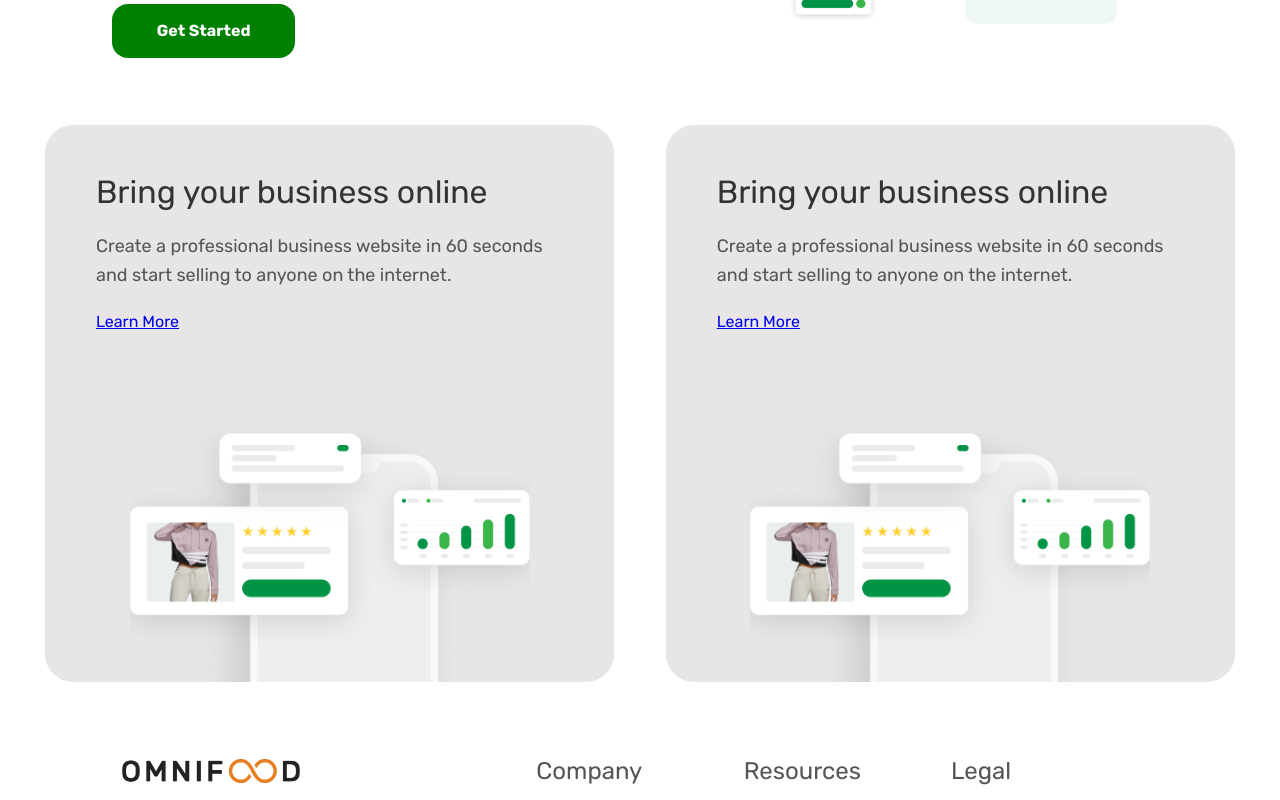
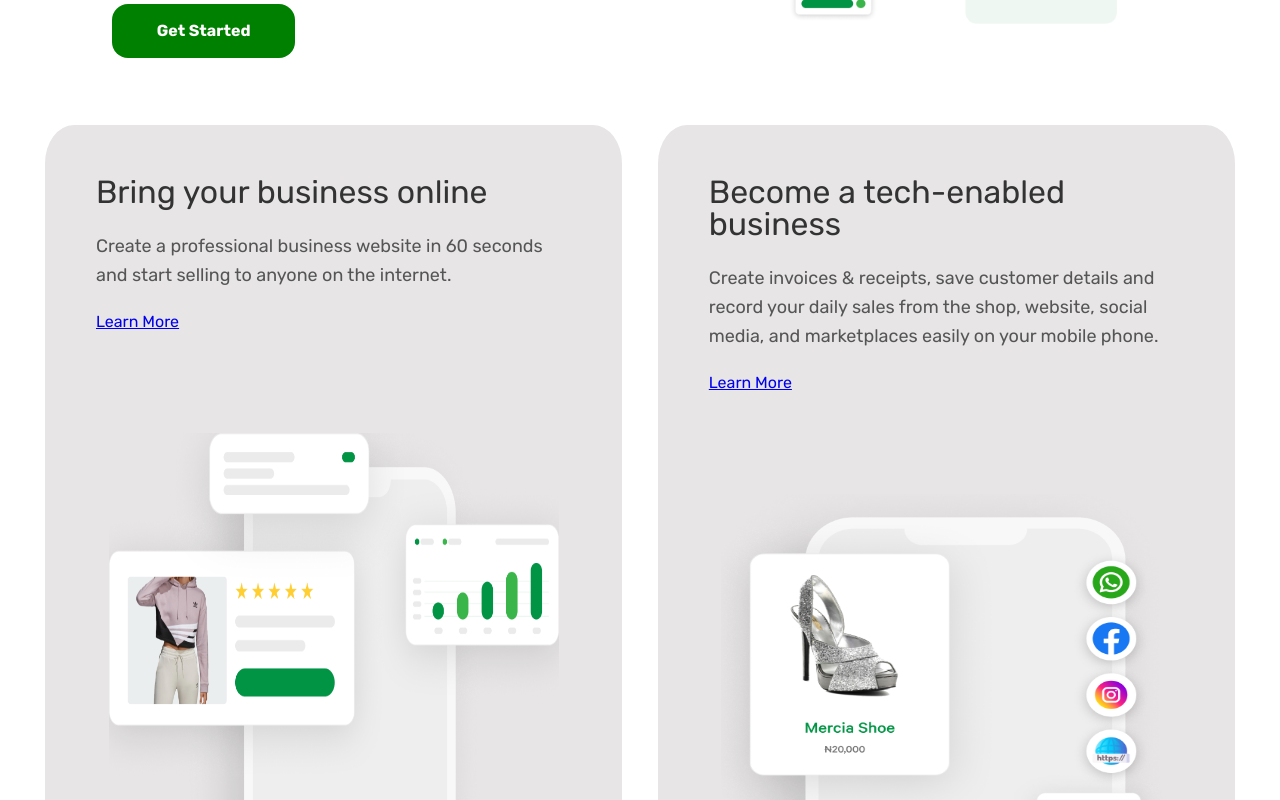
Before and after one commit to juayuohcarineneng19/Bumpa-clone, a React (Create React App) app: page / in a window 1280 px wide. Shown: the part 660-1460 px from the top of the page. Built offline with nearby package versions, Linux system fonts and the light colour scheme.

Commit message:
business component

```diff
--- a/src/Components/Advertise/AdvertiseComponent.css
+++ b/src/Components/Advertise/AdvertiseComponent.css
@@ -1,13 +1,19 @@
 .advert{
     display: flex;
+    gap: 3.2rem;
+
+}
+
+.advertBusiness{
     justify-content: center;
-    gap: 3.2rem;
-    /* width: 100%; */
+     display: grid;
+     grid-template-columns: 1fr 1fr;
+     /* width: 100%; */
+    gap: 2.2rem;
 }
 
 .advert-info{
     display: flex;
-    width: 50%;
     flex-direction: column;
     gap: 3.2rem;
     border-radius: 5%;
@@ -36,10 +42,10 @@
 .advert-image{
     display: flex;
     justify-content: center;
-    align-items: center;
-    text-align: center;
 }
 
 .advert-image img{
-    width: 400px;
+    height: 50vh;
+    width: 450px;
+
 }
--- a/src/Components/Advertise/AdvertiseComponent.jsx
+++ b/src/Components/Advertise/AdvertiseComponent.jsx
@@ -1,37 +1,22 @@
 import React from 'react'
 import "./AdvertiseComponent.css"
 
-function AdvertiseComponent() {
+function AdvertiseComponent(props) {
   return (
     <div className='advert'>
         <div className="advert-info">
             <div className="advert-text">
-              <h1>Bring your business online </h1>
-            <p>Create a professional business website in 60 seconds and start selling to anyone on the internet.</p>
+              <h1> {props.heading} </h1>
+            <p> {props.text} </p>
 
-            <a href="/">Learn More</a>
+            <a href="/">{props.link}</a>
 
             </div>
             <div className="advert-image">
-            <img src="/img/business.png" alt=" online advert" />
+            <img src={props.img} alt=" online advert" />
         </div>
 
         </div>
-
-        <div className="advert-info">
-            <div className="advert-text">
-              <h1>Bring your business online </h1>
-            <p>Create a professional business website in 60 seconds and start selling to anyone on the internet.</p>
-
-            <a href="/">Learn More</a>
-
-            </div>
-            <div className="advert-image">
-            <img src="/img/business.png" alt=" online advert" />
-        </div>
-
-        </div>
-
 
     </div>
   )
--- /dev/null
+++ b/src/Components/Advertise/advertBusiness.jsx
@@ -0,0 +1,29 @@
+import React from 'react'
+import AdvertiseComponent from './AdvertiseComponent'
+import "./AdvertiseComponent.css"
+
+function advertBusiness() {
+  return (
+    <div className='advertBusiness'>
+        <AdvertiseComponent
+        heading = "Bring your business online"
+        text = "Create a professional business website in 60 seconds and start selling to anyone on the internet."
+        link="Learn More"
+        img ="/img/business.png"
+        />
+
+        <AdvertiseComponent
+        heading = "Become a tech-enabled business"
+        text = "Create invoices & receipts, save customer details and record your daily sales from the shop, website, social media,
+        and marketplaces easily on your mobile phone."
+        link="Learn More"
+        img ="/img/connect.png"
+        />
+
+
+
+    </div>
+  )
+}
+
+export default advertBusiness
--- a/src/Pages/home/Home.jsx
+++ b/src/Pages/home/Home.jsx
@@ -3,14 +3,16 @@ import Navbar from '../../Components/head/Navbar'
 import Footer from '../../Components/footer/Footer'
 import "./Home.css"
 import HeroComponent from '../../Components/Hero/HeroComponent'
-import AdvertiseComponent from '../../Components/Advertise/AdvertiseComponent'
+// import AdvertiseComponent from '../../Components/Advertise/AdvertiseComponent'
+import AdvertBusiness from '../../Components/Advertise/advertBusiness'
 
 function Home() {
   return (
     <div>
         <Navbar/>
         <HeroComponent/>
-        <AdvertiseComponent/>
+        {/* <AdvertiseComponent/> */}
+        <AdvertBusiness/>
         <Footer/>
     </div>
   )
```
